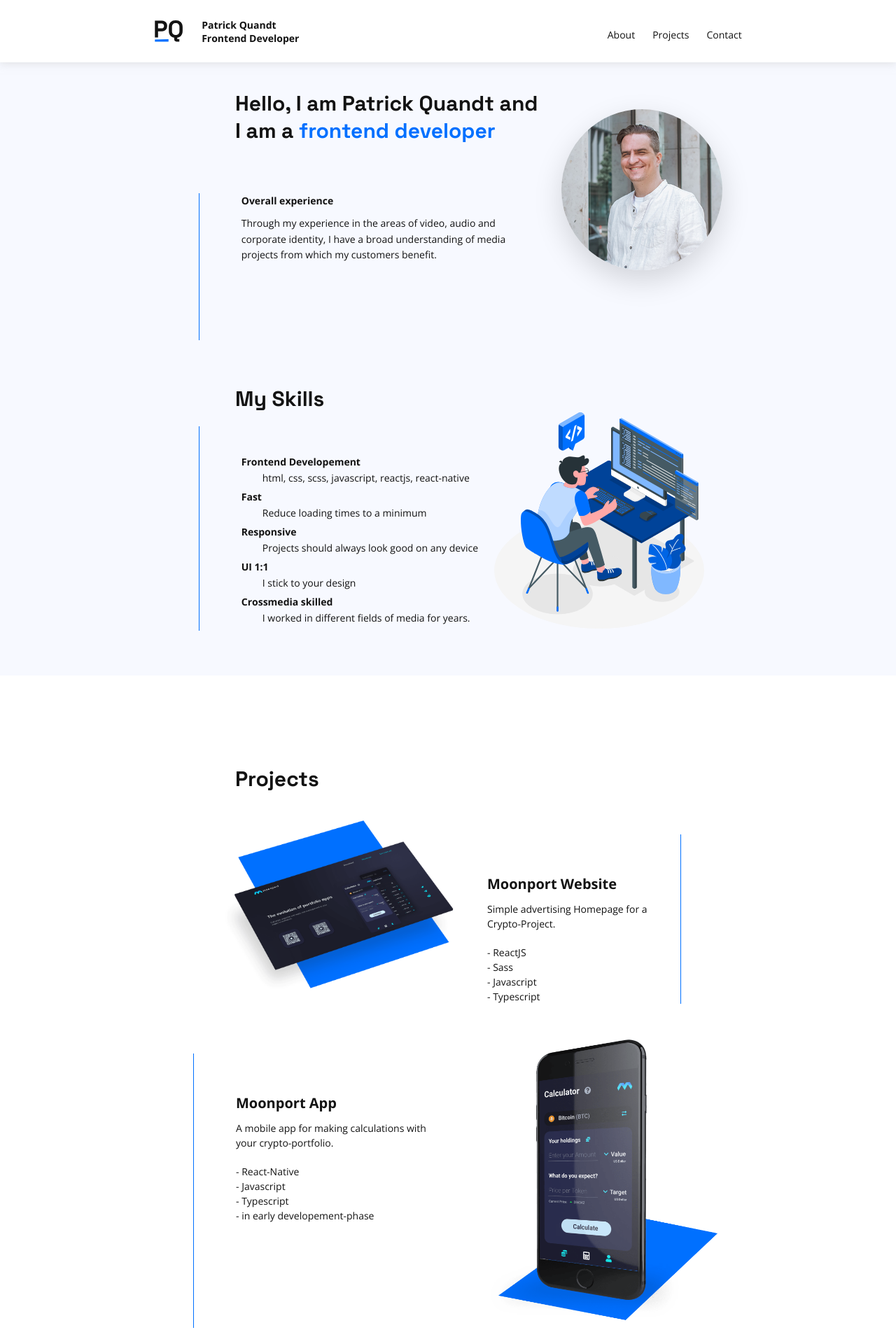
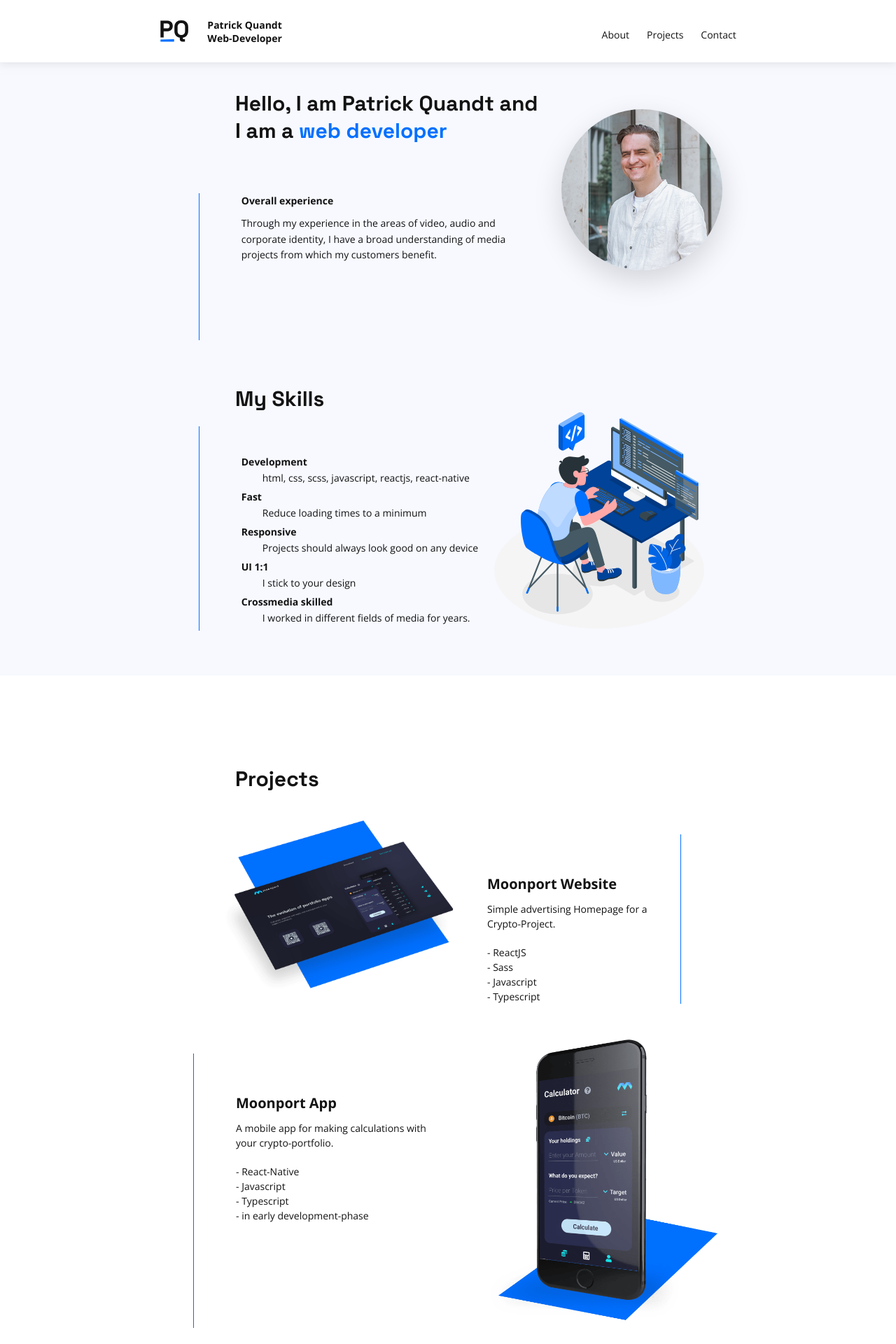
Before and after one commit to pquandt/pqweb, a React (Create React App) app: page / in a window 1280 px wide. Shown: the top 1920 px of the page at 70% size. Built offline with nearby package versions, Linux system fonts and the light colour scheme.

Commit message:
changed frontend string to web

```diff
--- a/src/components/About.js
+++ b/src/components/About.js
@@ -8,7 +8,7 @@ export default function About() {
         <div className="about-headline">
           <h1>Hello, I am Patrick Quandt and</h1>
           <span className="about-span">
-            I am a <span className="about-blue-span">frontend developer</span>
+            I am a <span className="about-blue-span">web developer</span>
           </span>
         </div>
 
--- a/src/components/Nav.js
+++ b/src/components/Nav.js
@@ -22,7 +22,7 @@ function Nav() {
           </div>
           <div className="nav-logo-subtext">
             Patrick Quandt <br />
-            Frontend Developer
+            Web-Developer
           </div>
         </div>
         <div className="nav-right">
--- a/src/components/Projects.js
+++ b/src/components/Projects.js
@@ -42,7 +42,7 @@ export default function Projects() {
                   <li>- React-Native</li>
                   <li>- Javascript</li>
                   <li>- Typescript</li>
-                  <li>- in early developement-phase</li>
+                  <li>- in early development-phase</li>
                 </ul>
               </span>
             </p>
--- a/src/components/Skills.js
+++ b/src/components/Skills.js
@@ -15,7 +15,7 @@ export default function Skills() {
         <div className="skills-left">
           <div className="skills-text">
             <dl>
-              <dt>Frontend Developement</dt>
+              <dt>Development</dt>
               <dd>html, css, scss, javascript, reactjs, react-native</dd>
             </dl>
             <dl>
```
Also changed, not shown: 1 other file (tests, documents, lock files or other folders).
